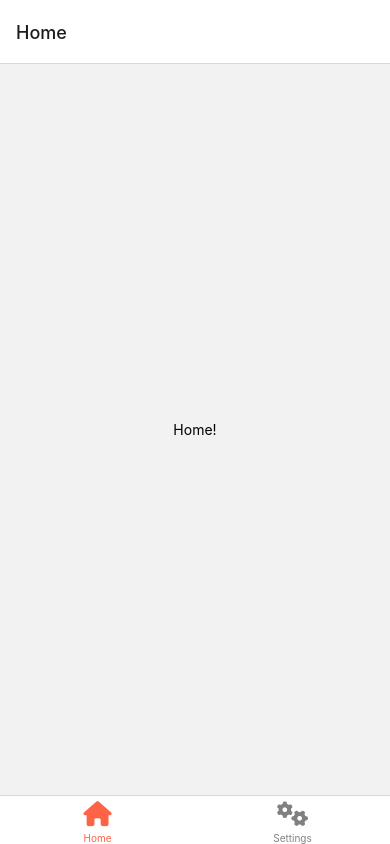
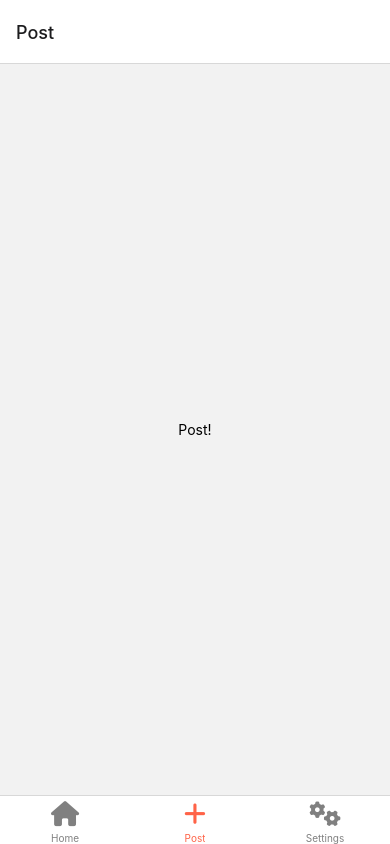
Before and after one commit to NuGoon-Studio/Testimonies, a React Native app: screen /Post in a window 390 px wide. Built offline with nearby package versions, Linux system fonts and the light colour scheme.

Commit message:
Restructured screen hierarchy. Added Post Screen

```diff
--- a/src/App.tsx
+++ b/src/App.tsx
@@ -3,7 +3,7 @@ import React from 'react';
 
 // CONFIG: React Navigation setup wrapper
 import { NavigationContainer } from '@react-navigation/native';
-import AppTabs from './AppTabs';
+import AppTabs from './Screens/AppTabs';
 
 /************* RETURN **************/
 const App = () => {
--- a/src/AppTabs.tsx
+++ b/src/Screens/AppTabs.tsx
@@ -1,12 +1,13 @@
 /************* Imports **************/
 import React from 'react';
+
+import FontAwesome6 from 'react-native-vector-icons/FontAwesome6';
 
 // CONFIG: React Navigation botom tab setup
 import { createBottomTabNavigator } from '@react-navigation/bottom-tabs';
 import HomeTab from './Tabs/HomeTab';
 import SettingsTab from './Tabs/SettingsTab';
-
-import FontAwesome6 from 'react-native-vector-icons/FontAwesome6';
+import PostTab from './Tabs/PostTab';
 
 /************* Setup **************/
 //CONFIG: React Navigation Bottom Tabs setup
@@ -21,6 +22,8 @@ const AppTabs = () => {
 
         if (route.name === 'Home')
           iconName = focused ? 'house' : 'house';
+        else if (route.name === 'Post')
+          iconName = focused ? 'plus' : 'plus';
         else if (route.name === 'Settings')
           iconName = focused ? 'gears' : 'gears';
         else
@@ -33,6 +36,7 @@ const AppTabs = () => {
       tabBarInactiveTintColor: 'gray',
     })}>
       <Tab.Screen name="Home" component={HomeTab} />
+      <Tab.Screen name="Post" component={PostTab} />
       <Tab.Screen name="Settings" component={SettingsTab} />
     </Tab.Navigator>
   )
--- /dev/null
+++ b/src/Screens/Tabs/PostTab.tsx
@@ -0,0 +1,14 @@
+/************* Imports **************/
+import React from 'react';
+import {View, Text} from 'react-native';
+
+/************* RETURN **************/
+const PostTab = () => {
+  return (
+    <View style={{ flex: 1, justifyContent: 'center', alignItems: 'center' }}>
+      <Text>Post!</Text>
+    </View>
+  );
+}
+
+export default PostTab;
```
Also changed, not shown: src/Screens/Tabs/HomeTab.tsx (renamed from src/Tabs/HomeTab.tsx), src/Screens/Tabs/SettingsTab.tsx (renamed from src/Tabs/SettingsTab.tsx).
